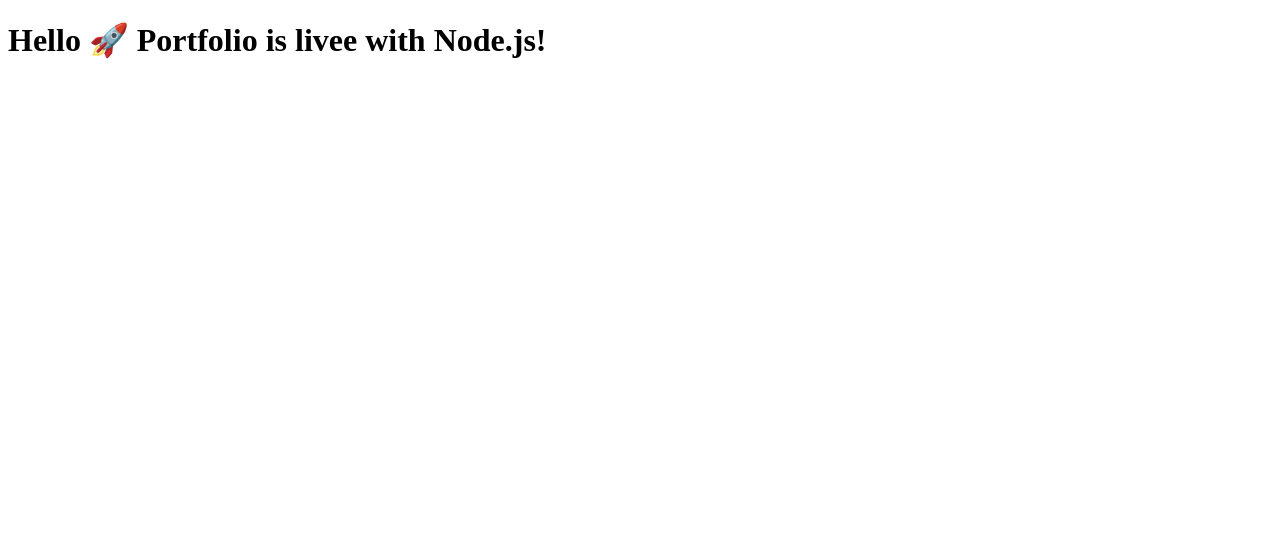
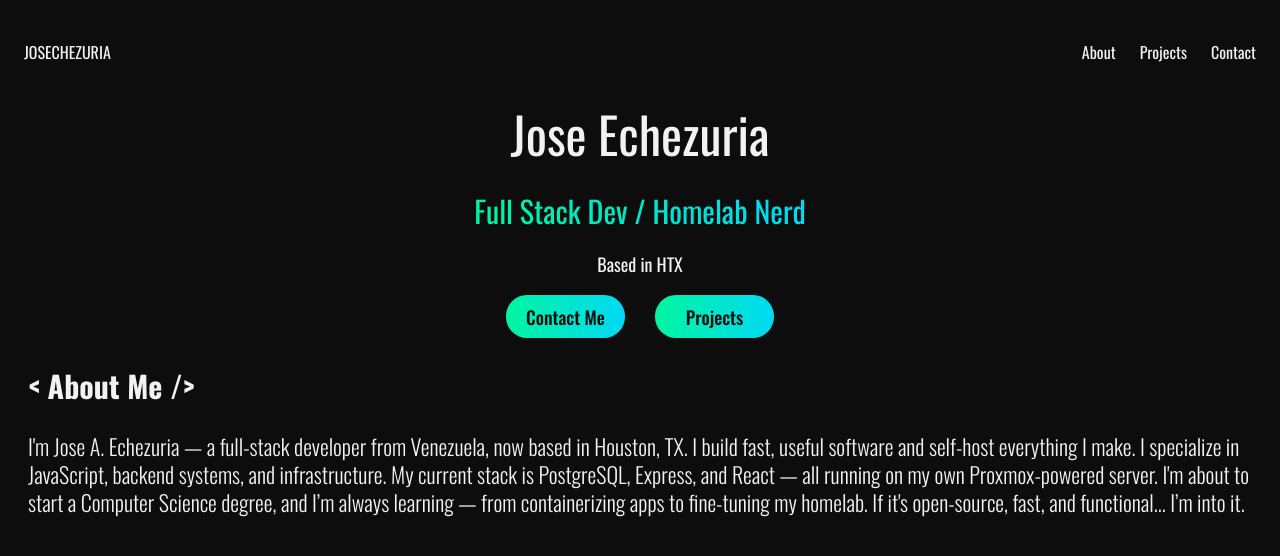
Before and after one commit to josechezuria/portfolio-josechezuria-2025, a website: page public/index.html in a window 1280 px wide. Drawn offline with nearby package versions, Linux system fonts and the light colour scheme.

Commit message:
harcode html start, integrated sass compiler

```diff
--- a/public/index.html
+++ b/public/index.html
@@ -1,9 +1,51 @@
 <!DOCTYPE html>
-<html>
+<html lang="en">
 <head>
-  <title>Jose A Echezuria - Portfolio</title>
+  <meta charset="UTF-8">
+  <meta name="viewport" content="width=device-width, initial-scale=1.0">
+  <title>josechezuria</title>
+  <link rel="preconnect" href="https://fonts.googleapis.com">
+  <link rel="preconnect" href="https://fonts.gstatic.com" crossorigin>
+  <link href="https://fonts.googleapis.com/css2?family=Oswald:wght@200..700&display=swap" rel="stylesheet">
+  <link rel="stylesheet" href="/index.css">
 </head>
 <body>
-  <h1>Hello 🚀 Portfolio is livee with Node.js!</h1>
+  <header>
+    <nav class="navbar">
+      <div class="logo">JOSECHEZURIA</div>
+        <ul class="nav-links" id="nav-links">
+          <li><a href="#about">About</a></li>
+          <li><a href="#projects">Projects</a></li>
+          <li><a href="#contact">Contact</a></li>
+        </ul>
+      <div class="burger" id="burger">
+        ☰
+      </div>
+    </nav>
+  </header>
+
+  <div class="hero">
+    <h1 class="hero-title">Jose Echezuria</h1>
+    <h2 class="hero-subtitle">Full Stack Dev / Homelab Nerd</h2>
+    <p class="based-htx">Based in HTX</p>
+    <div class="hero-buttons-container">
+      <button class="button contact">Contact Me</button>
+      <button class="button projects">Projects</button>
+    </div>
+  </div>
+
+  <div class="aboutme">
+      <h2 class="aboutme-title">< About Me /></h2>
+      <p class="aboutme-content">
+        I'm Jose A. Echezuria — a full-stack developer from Venezuela, now based in Houston, TX. I build fast, useful software and self-host everything I make.
+
+I specialize in JavaScript, backend systems, and infrastructure. My current stack is PostgreSQL, Express, and React — all running on my own Proxmox-powered server.
+
+I'm about to start a Computer Science degree, and I’m always learning — from containerizing apps to fine-tuning my homelab.
+
+If it's open-source, fast, and functional... I’m into it.
+      </p>
+  </div>
+  <script src="/index.js"></script>
 </body>
 </html>
--- /dev/null
+++ b/public/index.js
@@ -0,0 +1,7 @@
+const burger = document.getElementById("burger");
+const navLinks = document.getElementById("nav-links");
+
+burger.addEventListener("click", () => {
+  navLinks.classList.toggle("show");
+  burger.classList.toggle("active");
+});
--- /dev/null
+++ b/public/index.scss
@@ -0,0 +1,164 @@
+/* Colors */
+:root {
+  --white: #F2F2F2;
+  --black: #0D0D0D;
+  --cyan: #00FFF0;
+}
+
+
+body {
+  background: var(--black);
+  font-family: "Oswald", sans-serif;
+}
+
+.logo {
+  color: var(--white);
+}
+
+/* Navbar */
+.navbar {
+  display: flex;
+  justify-content: space-between;
+  align-items: center;
+  background: var(--black);
+  padding: 1rem;
+}
+
+/* Links (desktop) */
+.nav-links {
+  display: flex;
+  gap: 1.5rem;
+  list-style: none;
+}
+
+.nav-links a {
+  color: var(--white);
+  text-decoration: none;
+  transition: color 0.3s ease;
+}
+
+.nav-links a:hover {
+  color: var(--cyan);
+}
+
+/* Burger icon */
+.burger {
+  display: none;
+  font-size: 2rem;
+  cursor: pointer;
+  z-index: 1100;
+  position: relative;
+  color: var(--white);
+  transition: color 0.3s ease;
+}
+
+/* Active burger = cyan */
+.burger.active {
+  color: var(--cyan);
+}
+
+/* Mobile menu */
+@media (max-width: 768px) {
+  .nav-links {
+    position: fixed;
+    top: 0;
+    right: 0;
+    height: 100vh;
+    width: 60%; /* covers part of screen */
+    background: var(--black);
+    flex-direction: column;
+    align-items: flex-start;
+    padding: 4rem 2rem;
+    gap: 2rem;
+    transform: translateX(100%);
+    transition: transform 0.3s ease-in-out;
+    z-index: 1000;
+  }
+
+  .nav-links.show {
+    transform: translateX(0);
+  }
+
+  .nav-links a {
+    color: var(--white);
+    font-size: 1.4rem;
+  }
+
+  .nav-links a:hover {
+    color: var(--cyan);
+  }
+
+  .burger {
+    display: block;
+  }
+}
+
+.hero {
+  display: flex;
+  justify-content: center;
+  align-items: center;
+  flex-direction: column;
+  gap: 18px;
+}
+
+.hero-title {
+  color: var(--white);
+  font-weight: 400;
+  font-size: 50px;
+  margin: 0;
+}
+
+.hero-subtitle {
+  background: linear-gradient(to right, #00f5a0, #00d9f5);
+  background-clip: text;
+  -webkit-background-clip: text; /* Safari/Chrome support */
+  color: transparent;
+  -webkit-text-fill-color: transparent; /* Safari fix */
+  font-weight: 400;
+  font-size: 30px;
+  text-align: center;
+  margin: 0;
+}
+
+.based-htx {
+  color: var(--white);
+  text-align: center;
+  font-size: 18px;
+  margin: 0;
+}
+
+.hero-buttons-container {
+  display: flex;
+  flex-direction: row;
+  gap: 30px;
+}
+
+.button {
+  width: 119px;
+  height: 43px;
+  border-radius: 21px;
+  background-image: linear-gradient(to right, #00f5a0, #00d9f5);
+  border-style: none;
+  color: var(--black);
+  font-family: "Oswald", sans-serif;
+  font-size: 18px;
+  font-weight: 500;
+}
+
+.aboutme {
+  color: var(--white);
+  margin: 20px;
+}
+
+.aboutme-title {
+  font-size: 30px;
+  font-weight: bold;
+}
+
+.aboutme-content {
+  font-size: 22px;
+  font-weight: 300;
+  line-height: 1.27;
+  letter-spacing: normal;
+  text-align: left;
+}
```
Also changed, not shown: public/index.css (added), 2 other files.
